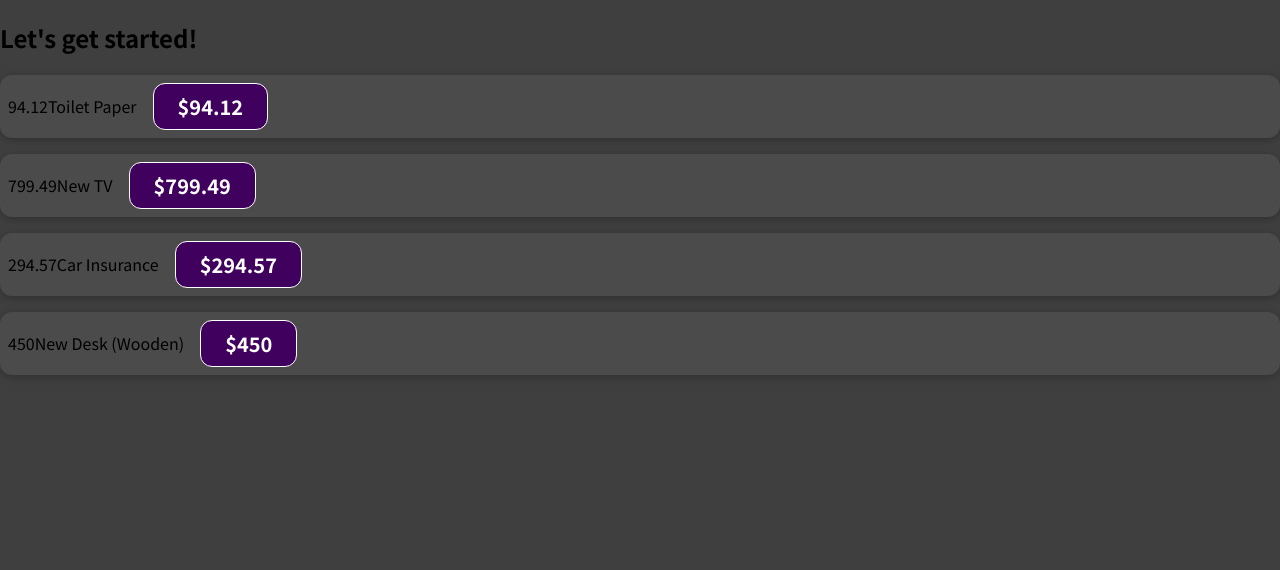
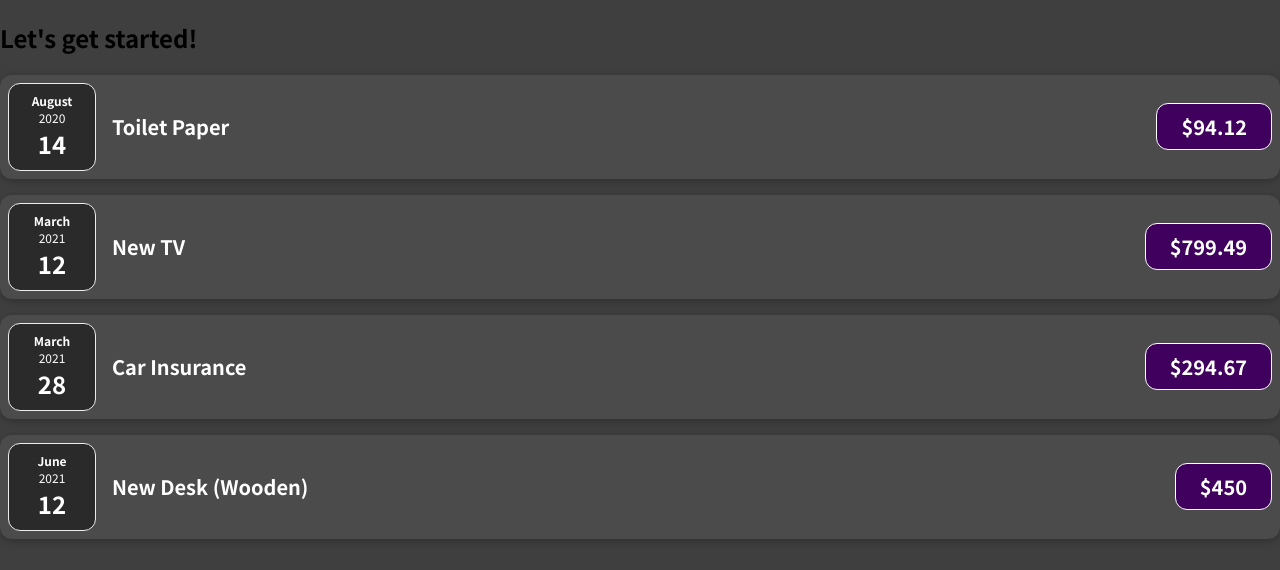
Before and after one commit to qwe8851/reactUdemy, a JavaScript app in the folder react-complete-guide/: page / in a window 1280 px wide. Shown: the top 570 px of the page. Built offline with nearby package versions, Linux system fonts and the light colour scheme.

Commit message:
create ExpenseDate component

```diff
--- a/react-complete-guide/src/App.js
+++ b/react-complete-guide/src/App.js
@@ -1,25 +1,36 @@
 import ExpenseItem from './components/ExpenseItem';
 
 function App() {
-  const expense = [
-    { id: "e1", title: 'Toilet Paper', amount: 94.12, date: new Date(2020, 7, 14) },
-    { id: "e2", title: 'New TV', amount: 799.49, date: new Date(2021, 2, 12) },
-    { id: "e3", title: 'Car Insurance', amount: 294.57, date: new Date(2023, 3, 10) },
-    { id: "e4", title: 'New Desk (Wooden)', amount: 450, date: new Date(2023, 5, 12) },
+  const expenses = [
+    {
+      id: 'e1',
+      title: 'Toilet Paper',
+      amount: 94.12,
+      date: new Date(2020, 7, 14),
+    },
+    { id: 'e2', title: 'New TV', amount: 799.49, date: new Date(2021, 2, 12) },
+    {
+      id: 'e3',
+      title: 'Car Insurance',
+      amount: 294.67,
+      date: new Date(2021, 2, 28),
+    },
+    {
+      id: 'e4',
+      title: 'New Desk (Wooden)',
+      amount: 450,
+      date: new Date(2021, 5, 12),
+    },
   ];
 
   return (
     <div>
       <h2>Let's get started!</h2>
-      {/* <ExpenseItem props={expense[0]}></ExpenseItem>
-      <ExpenseItem props={expense[1]}></ExpenseItem>
-      <ExpenseItem props={expense[2]}></ExpenseItem>
-      <ExpenseItem props={expense[3]}></ExpenseItem> */}
 
-      <ExpenseItem title={expense[0].title} amount={expense[0].amount} date={expense[0].amount}></ExpenseItem>
-      <ExpenseItem title={expense[1].title} amount={expense[1].amount} date={expense[1].amount}></ExpenseItem>
-      <ExpenseItem title={expense[2].title} amount={expense[2].amount} date={expense[2].amount}></ExpenseItem>
-      <ExpenseItem title={expense[3].title} amount={expense[3].amount} date={expense[3].amount}></ExpenseItem>
+      <ExpenseItem title={expenses[0].title} amount={expenses[0].amount} date={expenses[0].date}></ExpenseItem>
+      <ExpenseItem title={expenses[1].title} amount={expenses[1].amount} date={expenses[1].date}></ExpenseItem>
+      <ExpenseItem title={expenses[2].title} amount={expenses[2].amount} date={expenses[2].date}></ExpenseItem>
+      <ExpenseItem title={expenses[3].title} amount={expenses[3].amount} date={expenses[3].date}></ExpenseItem>
     </div>
   );
 }
--- /dev/null
+++ b/react-complete-guide/src/components/ExpenseDate.css
@@ -0,0 +1,26 @@
+.expense-date {
+    display: flex;
+    flex-direction: column;
+    width: 5.5rem;
+    height: 5.5rem;
+    border: 1px solid #ececec;
+    background-color: #2a2a2a;
+    color: white;
+    border-radius: 12px;
+    align-items: center;
+    justify-content: center;
+}
+
+.expense-date__month {
+    font-size: 0.75rem;
+    font-weight: bold;
+}
+
+.expense-date__year {
+    font-size: 0.75rem;
+}
+
+.expense-date__day {
+    font-size: 1.5rem;
+    font-weight: bold;
+}
--- /dev/null
+++ b/react-complete-guide/src/components/ExpenseDate.js
@@ -0,0 +1,17 @@
+import './ExpenseDate.css';
+
+function ExpenseDate(props){
+    const month = props.date.toLocaleString('en-US', { month: 'long' });
+    const year = props.date.getFullYear();
+    const day = props.date.toLocaleString('en-US', { day: '2-digit' });
+
+    return(
+        <div className='expense-date'>
+            <div className='expense-date__month'>{month}</div>
+            <div className='expense-date__year'>{year}</div>
+            <div className='expense-date__day'>{day}</div>
+        </div>
+    );
+}
+
+export default ExpenseDate;
--- a/react-complete-guide/src/components/ExpenseItem.js
+++ b/react-complete-guide/src/components/ExpenseItem.js
@@ -1,13 +1,14 @@
+import ExpenseDate from './ExpenseDate';
 import './ExpenseItem.css';
 
 function ExpenseItem(props) {
 
+
     return (
         <div className="expense-item">
-            {/* <div>{props.date.toISOString() }</div> */}
-            <div>{props.date}</div>
+            <ExpenseDate date={props.date}/>
             <div className="expense-item__description">
-                <div>{props.title}</div>
+                <h2>{props.title}</h2>
                 <div className="expense-item__price">${props.amount}</div>
             </div>
         </div>
```
